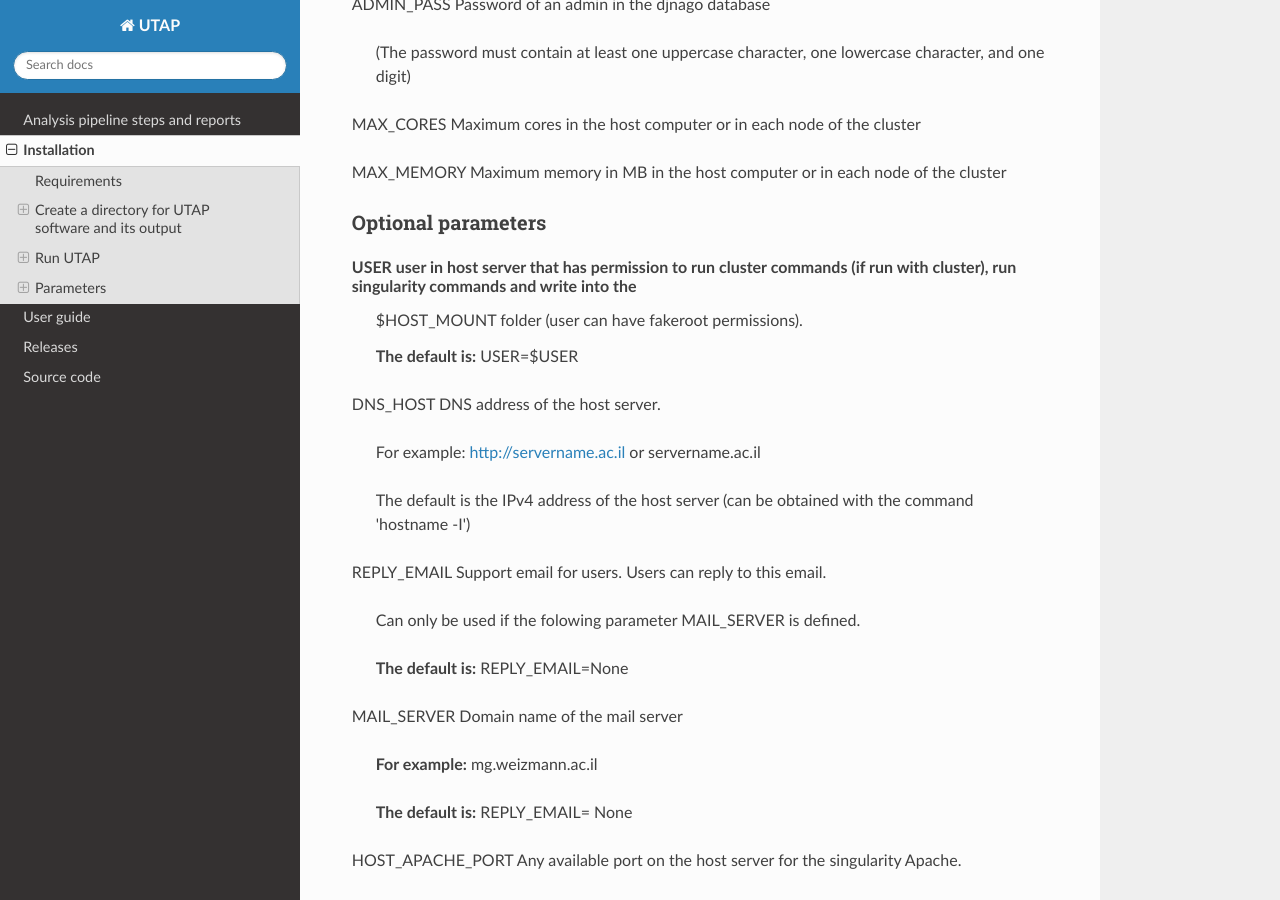
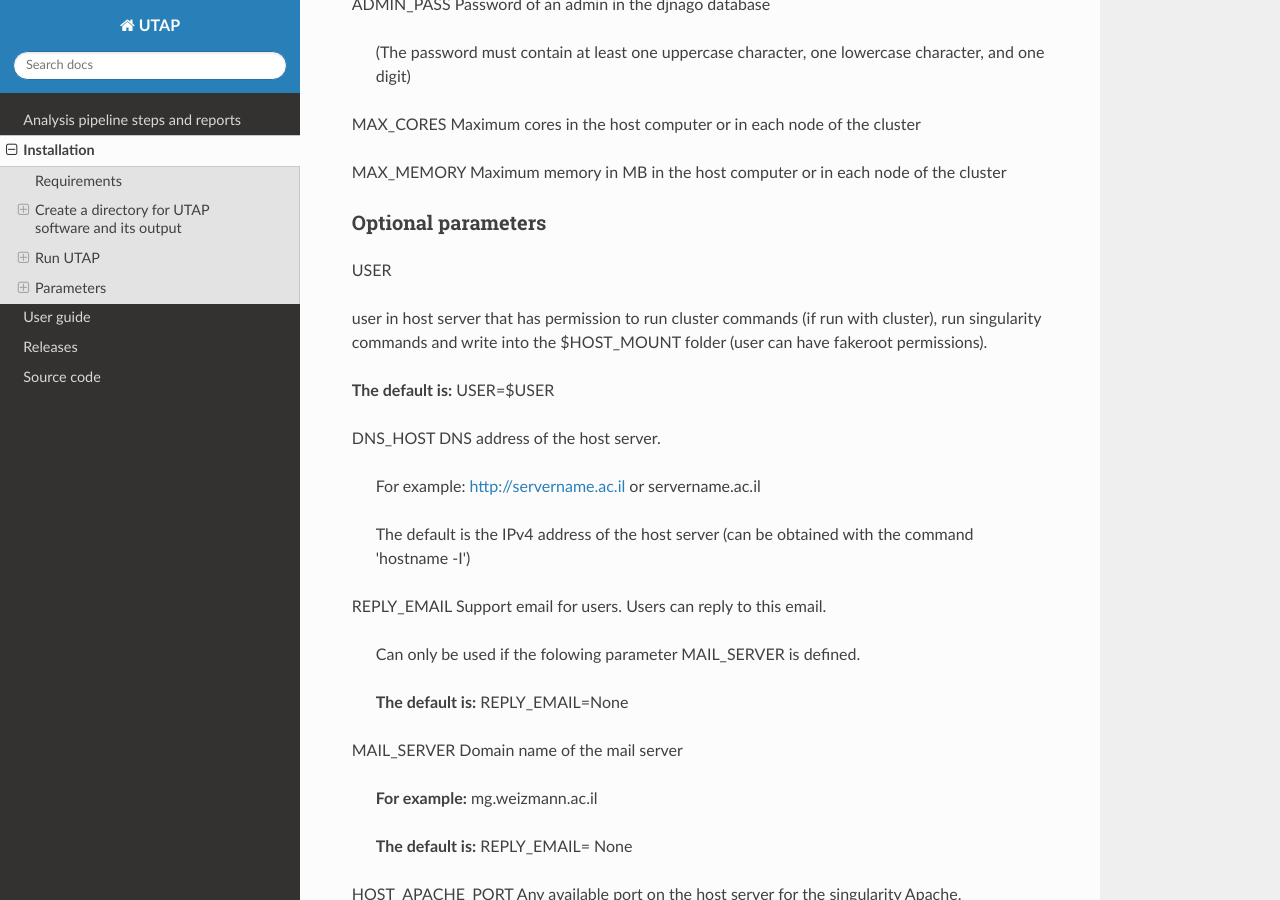
Before and after one commit to utap2/utap2, a Sphinx documentation site: the page built from docs/rst/installation.rst, in a window 1280 px wide and 900 px high, scrolled down 4470 px. Built offline with Sphinx 7.4.7 and the Read the Docs theme 2.0.0, drawn with Linux system fonts in a browser that asks for light colours.

```diff
--- a/docs/rst/installation.rst
+++ b/docs/rst/installation.rst
@@ -211,10 +211,11 @@ Optional parameters
 
 
 
-USER                   user in host server that has permission to run cluster commands (if run with cluster), run singularity commands and write into the
-                       $HOST_MOUNT folder (user can have fakeroot permissions).
+USER
 
-                       **The default is:** USER=$USER
+user in host server that has permission to run cluster commands (if run with cluster), run singularity commands and write into the $HOST_MOUNT folder (user can have fakeroot permissions).
+
+**The default is:** USER=$USER
 
 
 DNS_HOST               DNS address of the host server.
```
